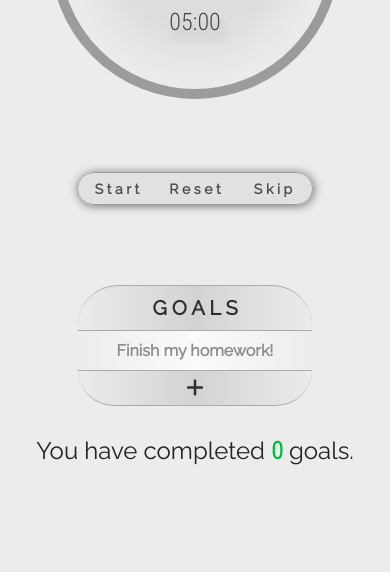
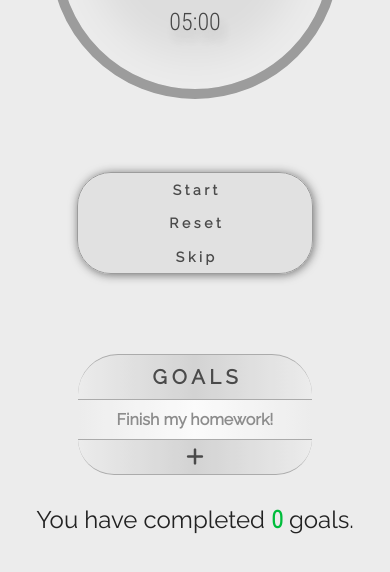
Before and after one commit to AlbertDevtrus/pomodoro-project, a plain HTML site: page index.html in a window 390 px wide. Shown: the part 304-876 px from the top of the page. Before the commit the page ends 844 px from the top, so only its background shows below. Drawn offline with Linux system fonts and the light colour scheme.

Commit message:
Ajustes al estilo
Se cambiaron algunos estilos en los botones del
dark themes

```diff
--- a/script.js
+++ b/script.js
@@ -32,6 +32,7 @@ function changeTheme () {
         document.documentElement.style.setProperty("--hoverBackground", "#ececec");
         document.documentElement.style.setProperty("--hoverColor", "black");
         document.documentElement.style.setProperty("--counterBackground", "#000000");
+        document.documentElement.style.setProperty("--gradientList", "#1e1e1e")
         darkTheme = true;
     } else {
         document.documentElement.style.setProperty("--fontColor", "rgb(34, 34, 34)");
@@ -41,6 +42,7 @@ function changeTheme () {
         document.documentElement.style.setProperty("--hoverBackground", "#080808");
         document.documentElement.style.setProperty("--hoverColor", "white");
         document.documentElement.style.setProperty("--counterBackground", "#DDDDDD");
+        document.documentElement.style.setProperty("--gradientList", "rgba(160, 160, 160, 0.4)")
         darkTheme = false;
     }
 }
--- a/style.css
+++ b/style.css
@@ -7,6 +7,7 @@
     --hoverBackground: #080808;
     --hoverColor: white;
     --counterBackground: #DDDDDD;
+    --gradientList: rgba(160, 160, 160, 0.4);
 }
 
 button {
@@ -123,8 +124,8 @@ body {
     font-family: Raleway, 'sans-serif';
     font-size: 18px;
     font-weight: bolder;
-    color: rgb(34, 34, 34);
-    background-color: rgba(206, 206, 206, 0.452);
+    color: var(--fontColor);
+    background-color: var(--backgroundColorGray);
     opacity: 0.8;
     border: 0;
     user-select: none;
@@ -167,6 +168,22 @@ body {
     color: var(--hoverColor);
 }
 
+@media (max-width: 600px) {
+    #container-btns {
+        border-radius: 34px;
+        height: 100px;
+        flex-direction: column;
+    }
+
+    #pausa-start {
+        border-radius: 50px 50px 0px 0px;
+    }
+
+    #skip {
+        border-radius: 0px 0px 50px 50px;
+    }
+}
+
 /*Here begins the todolist style*/
 
 #todolist-container {
@@ -188,10 +205,11 @@ body {
     font-size: 20px;
     font-family: Raleway, 'Roboto Condensed';
     font-weight: bolder;
-    background: linear-gradient(to right, var(--backgroundColorWhite), rgba(160, 160, 160, 0.4), var(--backgroundColorWhite));
+    background: linear-gradient(to right, var(--backgroundColorWhite), var(--gradientList), var(--backgroundColorWhite));
     border-top: 1px solid var(--borderColor);
     border-bottom: 1px solid var(--borderColor);
     border-radius: 40px 40px 0px 0px;
+    color: var(--fontColor);
 }
 
 #addGoal {
@@ -205,10 +223,11 @@ body {
     cursor: pointer;
     transition: all 0.4s ease;
     user-select: none;
-    background: linear-gradient(to right, var(--backgroundColorWhite), rgba(160, 160, 160, 0.4), var(--backgroundColorWhite));
+    background: linear-gradient(to right, var(--backgroundColorWhite), var(--gradientList), var(--backgroundColorWhite));
     border-top: 1px solid var(--borderColor);
     border-bottom: 1px solid var(--borderColor);
     border-radius: 0px 0px 40px 40px;
+    color: var(--fontColor);
 }
 
 #addGoal:hover {
```
